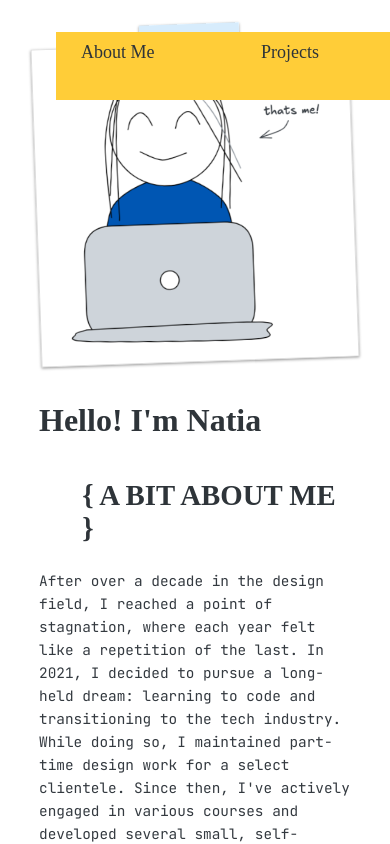
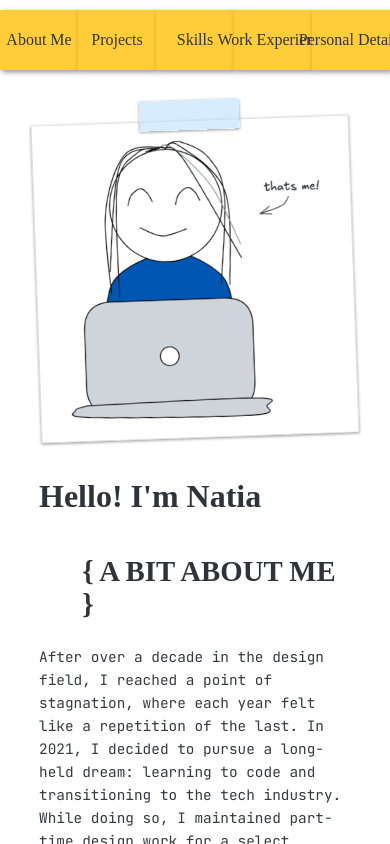
Before and after one commit to Natia-bit/personal-website, a Next.js app: page / in a window 390 px wide. Shown: the top 844 px of the page. Built offline with nearby package versions, Linux system fonts and the light colour scheme; a web font is replaced by a local one.

Commit message:
more work on mobile nav

```diff
--- a/src/app/globals.css
+++ b/src/app/globals.css
@@ -13,6 +13,8 @@
 
   --color-text-header: #2e3439;
   --color-text-main: #343a40;
+
+  --mobile-nav-height: 100px;
 }
 
 h1 {
--- a/src/app/layout.module.css
+++ b/src/app/layout.module.css
@@ -37,35 +37,34 @@
   z-index: 2;
 }
 
-.botlLeft {
-  margin-right: 50px;
-}
-
-.boltRight {
-  margin-left: 50px;
-}
-
 /* Account half screens */
 @media (max-width: 1200px) {
   .sidebar {
     width: 25%;
   }
+  .main {
+    margin-left: 25%;
+  }
 }
 
 @media (max-width: 768px) {
   .sidebar {
-    /* position: fixed;
-    width: 100%;
-    height: auto; */
     position: fixed;
     top: 0;
+    left: 0;
     width: 100%;
+    height: auto;
+    padding: 10px 0;
+    background: white;
+    box-shadow: none;
     z-index: 1000;
+    overflow-y: visible;
   }
 
   .main {
     margin-left: 0;
     width: 100%;
+    padding-top: var(--mobile-nav-height, 80px);
   }
 
   .footer {
--- a/src/components/common/Navigation.module.css
+++ b/src/components/common/Navigation.module.css
@@ -4,6 +4,12 @@
   color: var(--color-text-header);
   font-family: "Sue Ellen Francisco";
   font-size: 30px;
+
+  display: flex;
+  justify-content: center;
+  align-items: center;
+  height: 100%;
+  width: 100%;
 }
 
 .navList {
@@ -13,8 +19,6 @@
 }
 
 .navList .navItem {
-  flex-wrap: wrap;
-  justify-content: center;
   min-width: 150px;
   max-width: 150px;
   position: relative;
@@ -53,24 +57,45 @@
 @media (max-width: 768px) {
   .navList {
     flex-direction: row;
-    justify-content: space-evenly;
+    justify-content: space-around;
+    align-items: center;
     width: 100%;
-    position: fixed;
+    height: auto;
+    padding: 0;
+    margin: 0;
+    position: static;
   }
 
   .navList .navItem {
+    min-width: unset;
+    max-width: unset;
     margin: 0;
-    /* padding: 0.6em; */
-    padding: 10px 15px;
-    height: 3em;
-    width: 2em;
     transform: none !important;
-    box-shadow: none;
-    flex-shrink: 0;
+    background: var(--color-secondery);
+
+    height: 60px;
+    /* width: auto; */
+    min-width: 4px;
+    padding: 0 15px;
+
+    display: flex;
+    justify-content: center;
+    align-items: center;
+  }
+
+  .navList .navItem:nth-child(even),
+  .navList .navItem:nth-child(odd) {
+    transform: none;
+    margin: 0;
+  }
+
+  .navItem {
+    box-shadow: 2px 2px 5px rgba(33, 33, 33, 0.5);
   }
 
   .navItem a {
-    padding-left: 10px;
-    font-size: 18px;
+    font-size: 16px;
+    color: var(--color-text-header);
+    white-space: nowrap;
   }
 }
```
